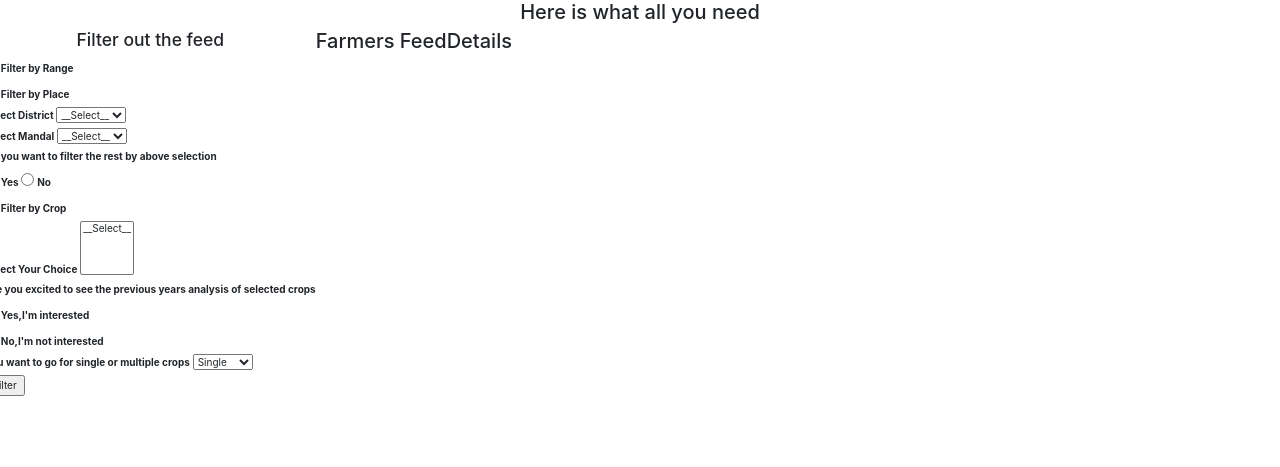
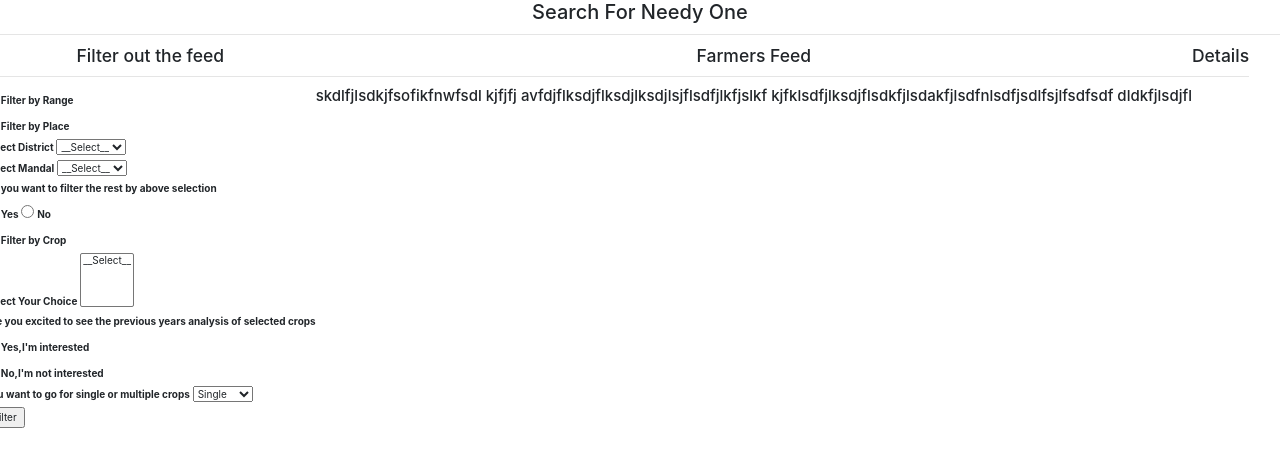
Before and after one commit to saiteja5b1/btech-project, a Flask app: template application/templates/services.html in a window 1280 px wide. Shown: the top 467 px of the page. Run offline with Flask 2, Linux system fonts and the light colour scheme; the template is opened without the code that fills it, so the values that code supplies are empty; some libraries are stand-ins or nearby versions.

Commit message:
Update services.html

```diff
--- a/application/templates/services.html
+++ b/application/templates/services.html
@@ -13,10 +13,14 @@
         <link rel="stylesheet" href="https://stackpath.bootstrapcdn.com/bootstrap/4.4.1/css/bootstrap.min.css" integrity="sha384-Vkoo8x4CGsO3+Hhxv8T/Q5PaXtkKtu6ug5TOeNV6gBiFeWPGFN9MuhOf23Q9Ifjh" crossorigin="anonymous">
         </head>
     <body id="body">
-        <h2><center>Here is what all you need</center></h2>
+        <div class="root">
+            <h2><center>Search For Needy One</center></h2>
+        </div>
+        <hr>
         <div class="row">
             <div class="column-1">
                 <h3><center>Filter out the feed</center></h3>
+                <hr>
         <!-- <legend>Filter</legend> -->
                 <div class="mainsearch" id="aaa">
                     <div class="a">
@@ -97,10 +101,18 @@
                 </div>
             </div>
                 <div class="column-2">
-                    <h2><center>Farmers Feed</center></h2>
+                    <h3><center>Farmers Feed</center></h3>
+                    <hr>
+                    <div class="help-1">
+                        <h4>skdlfjlsdkjfsofikfnwfsdl kjfjfj avfdjflksdjflksdjlksdjlsjflsdfjlkfjslkf
+                            kjfklsdfjlksdjflsdkfjlsdakfjlsdfnlsdfjsdlfsjlfsdfsdf
+                            dldkfjlsdjfl
+                        </h4>
+                    </div>
                 </div>
-                <div class="column-3">
-                    <h2><center>Details</center></h2>
+                <div class="containeer-fluid">
+                    <h3><center>Details</center></h3>
+                    <hr>
                 </div>
         </div>
     </body>
```
